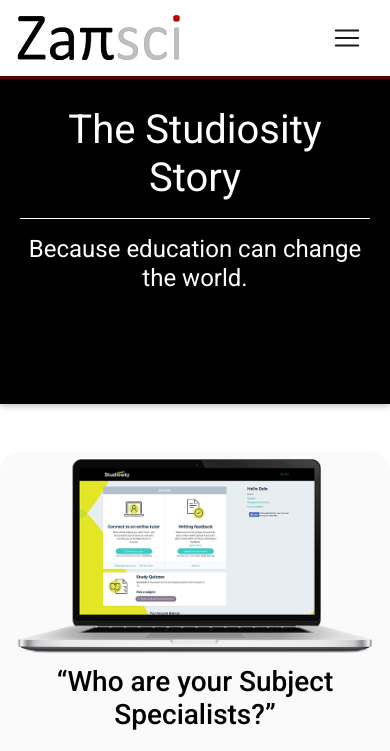
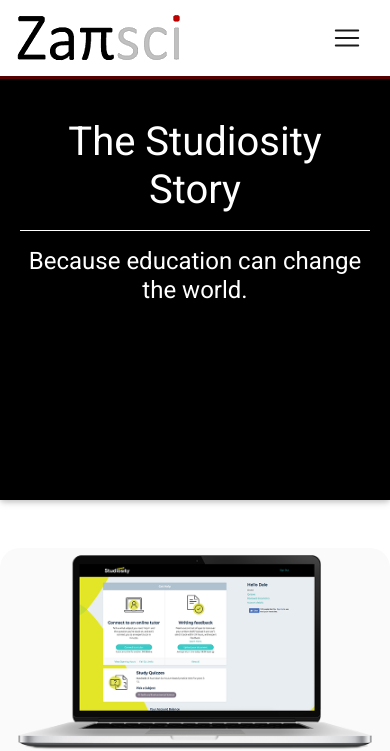
Before and after one commit to ChrisMucheka/ZansciWeb, a PHP site: page /about.html in a window 390 px wide. Shown: the top 751 px of the page. Run offline with PHP 8.4, Linux system fonts and the light colour scheme; some libraries are stand-ins or nearby versions.

Commit message:
Fixed the height of the cover.

```diff
--- a/css/style.css
+++ b/css/style.css
@@ -89,8 +89,12 @@ height:100%;
 
     @media (max-width: 450px) {
       .card-intro {
-        margin-top: 66px;
+        margin-top: 20%;
+
       }
+#intro-non-image{
+		height:50%;
+}
     }
 
     @media (min-width: 1441px) {
```
